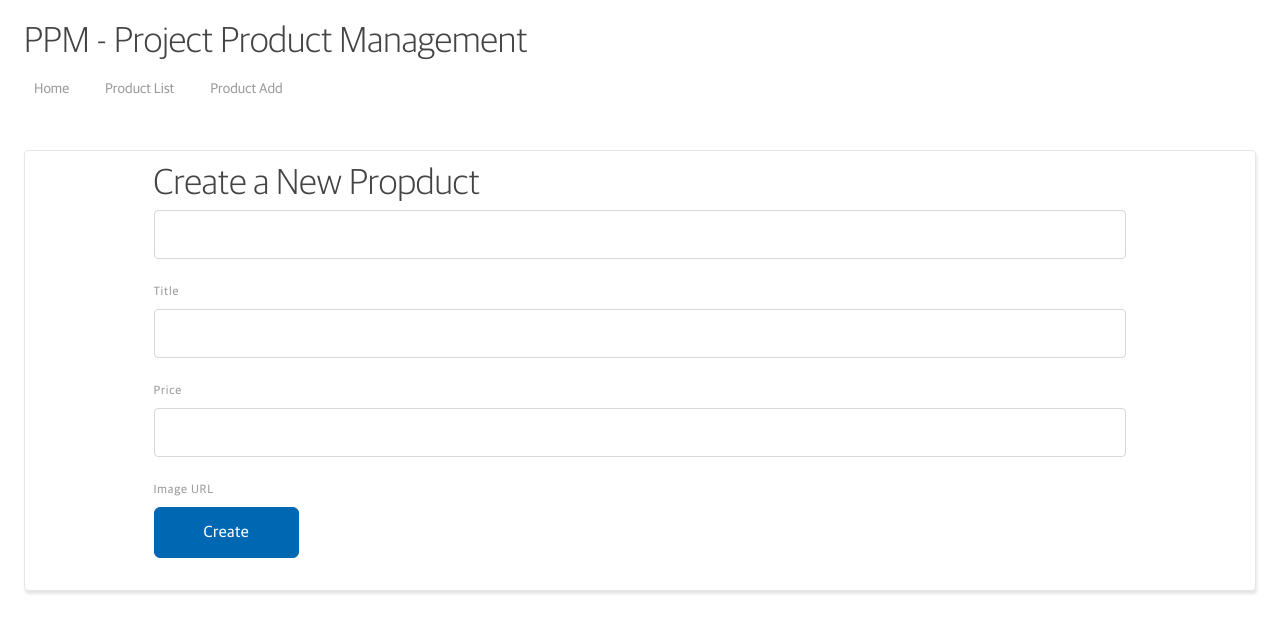
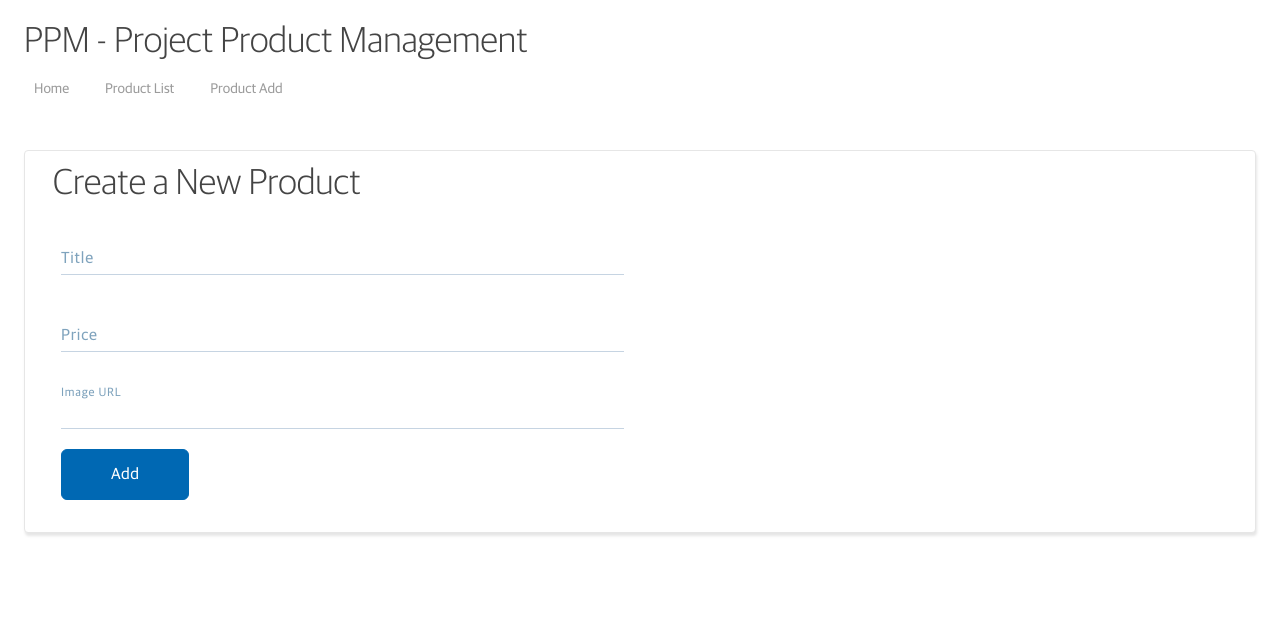
Before and after one commit to andy9man/react-product-management, a React (Create React App) app: page /products/new in a window 1280 px wide. Shown: the top 632 px of the page. Built offline with nearby package versions, Linux system fonts and the light colour scheme.

Commit message:
UI updates and some minor fixes

```diff
--- a/src/App.css
+++ b/src/App.css
@@ -2,3 +2,7 @@
   width: 100vw;
   height: 100vh;
 }
+
+.product-image {
+  height: 200px;
+}
--- a/src/App.js
+++ b/src/App.js
@@ -22,16 +22,12 @@ class App extends Component {
         <div className="margin-horiz-large card">
           <div className="row">
 
-            <div className="margin-horiz-xlarge small-12 medium-10 medium-centered columns">
+            <div className="margin-horiz-small small-12 medium-12 small-centered medium-centered columns">
               <Switch>
                 <Route exact path='/' component={Home} />
                 <Route exact path='/products' component={ProductList} />
                 <Route path='/products/edit/:id' component={ProductEdit} />
-                <Route path='/products/new' component={ProductAdd} />
-
-                {/* <Route path='/sell' component={Sell} />
-                <Route path='/ledger' component={Ledger} />
-                <Route path='/transaction' component={Transaction} /> */}
+                <Route exact path='/products/new' component={ProductAdd} />
               </Switch>
             </div>
 
--- a/src/components/Nav.js
+++ b/src/components/Nav.js
@@ -7,7 +7,7 @@ const Nav = props => {
             <ul className="tabs padding-bottom-medium">
                 <CustomNav to='/' label='Home' generalClassName="tab-title" activeOnlyWhenExact={true} />
                 <CustomNav to='/products' label='Product List' generalClassName="tab-title" activeOnlyWhenExact={true} />
-                <CustomNav to='/new' label='Product Add' generalClassName="tab-title" activeOnlyWhenExact={true} />
+                <CustomNav to='/poducts/new' label='Product Add' generalClassName="tab-title" activeOnlyWhenExact={true} />
 
             </ul>
         </nav>
--- a/src/components/Product.js
+++ b/src/components/Product.js
@@ -4,8 +4,8 @@ import {Link} from 'react-router-dom'
 const Product = props => {
     const {item} = props
     return (
-        <div className='small-12 medium-6 large-4 columns card'>
-            <img src={item.image}/>
+        <div className='small-12 medium-5 large-3 columns card'>
+            <img src={item.image} alt={item.title} className="product-image"/>
             <h3>{item.title}</h3>
             <div>${item.price}</div>
             <Link to={`/products/edit/${item.id}`}><button>Edit</button></Link>
--- a/src/views/ProductAdd.js
+++ b/src/views/ProductAdd.js
@@ -1,5 +1,6 @@
 import React, {Component} from 'react';
 import {connect} from 'react-redux';
+import {addProduct} from '../store/actions';
 
 class ProductAdd extends Component {
     constructor(props){
@@ -8,7 +9,8 @@ class ProductAdd extends Component {
         this.state = {
             title: '',
             price: 0,
-            imageUrl: ''
+            image: '',
+            error: undefined
         }
     }
 
@@ -16,14 +18,42 @@ class ProductAdd extends Component {
 
         return(
             <div>
-                <h1>Create a New Propduct</h1>
-                <input id='title' type='text' onInput={(e) => this.setState({price: e.target.value})} />
-                <label htmlFor='title'>Title</label>
-                <input id='price' type='number' onInput={(e) => this.setState({price: e.target.value})}/>
-                <label htmlFor='price'>Price</label>
-                <input id='imageUrl' type='text' onInput={(e) => this.setState({imageUrl: e.target.value})}/>
-                <label htmlFor='imageUrl'>Image URL</label>
-                <button className='button btn-cta' >Create</button>
+                <h1>Create a New Product</h1>
+                <div className="margin-top-medium margin-horiz-small">
+                    <form onSubmit={
+                        (e) => {
+                            e.preventDefault();
+                            let error = undefined;
+                            this.props.handleAddProduct({title: this.state.title, price: this.state.price, image: this.state.image});
+                        }
+                    }>
+                        <div className="row">
+                            <div className="small-12 medium-8 large-6 columns">
+                                <div className="md-text-field with-floating-label">
+                                    <input id='title' type='text' onInput={(e) => this.setState({price: e.target.value})} required />
+                                    <label htmlFor='title'>Title</label>
+                                </div>
+                            </div>
+                        </div>
+                        <div className="row">
+                            <div className="small-12 medium-8 large-6 columns">
+                                <div className="md-text-field with-floating-label">
+                                    <input id='price' type='number' onInput={(e) => this.setState({price: e.target.value})} required />
+                                    <label htmlFor='price'>Price</label>
+                                </div>
+                            </div>
+                        </div>
+                        <div className="row">
+                            <div className="small-12 medium-8 large-6 columns">
+                                <div className="md-text-field with-floating-label">
+                                    <input id='image' type='text' onInput={(e) => this.setState({imageUrl: e.target.value})} />
+                                    <label htmlFor='image'>Image URL</label>
+                                    <button className='button btn-cta' >Add</button>
+                                </div>
+                            </div>
+                        </div>
+                    </form>
+                </div>
             </div>
         )
     }
@@ -38,7 +68,7 @@ const mapStateToProps = state => {
 const mapDispatchToProps = (dispatch) => {
     return{
         handleAddProduct(product){
-            // dispatch(addProduct)(product)
+            dispatch(addProduct(product));
         }
 
     }
```
